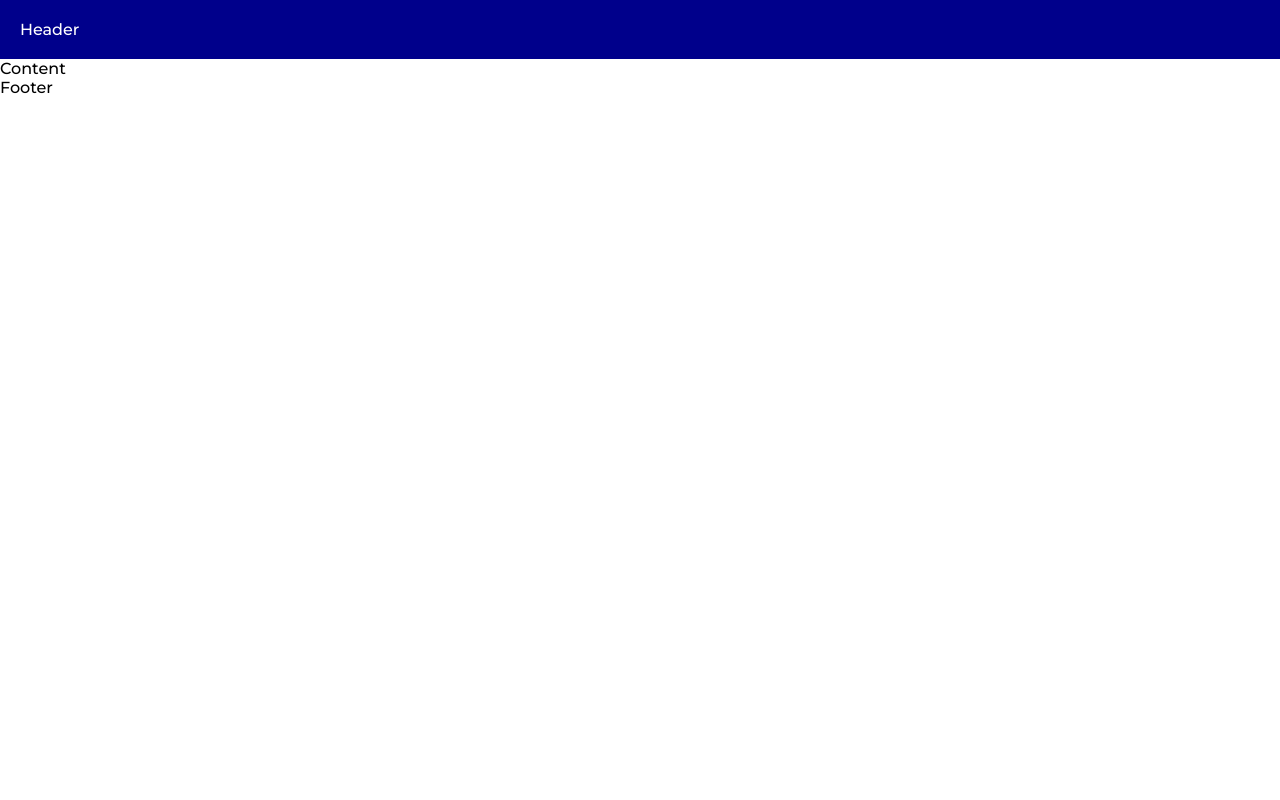
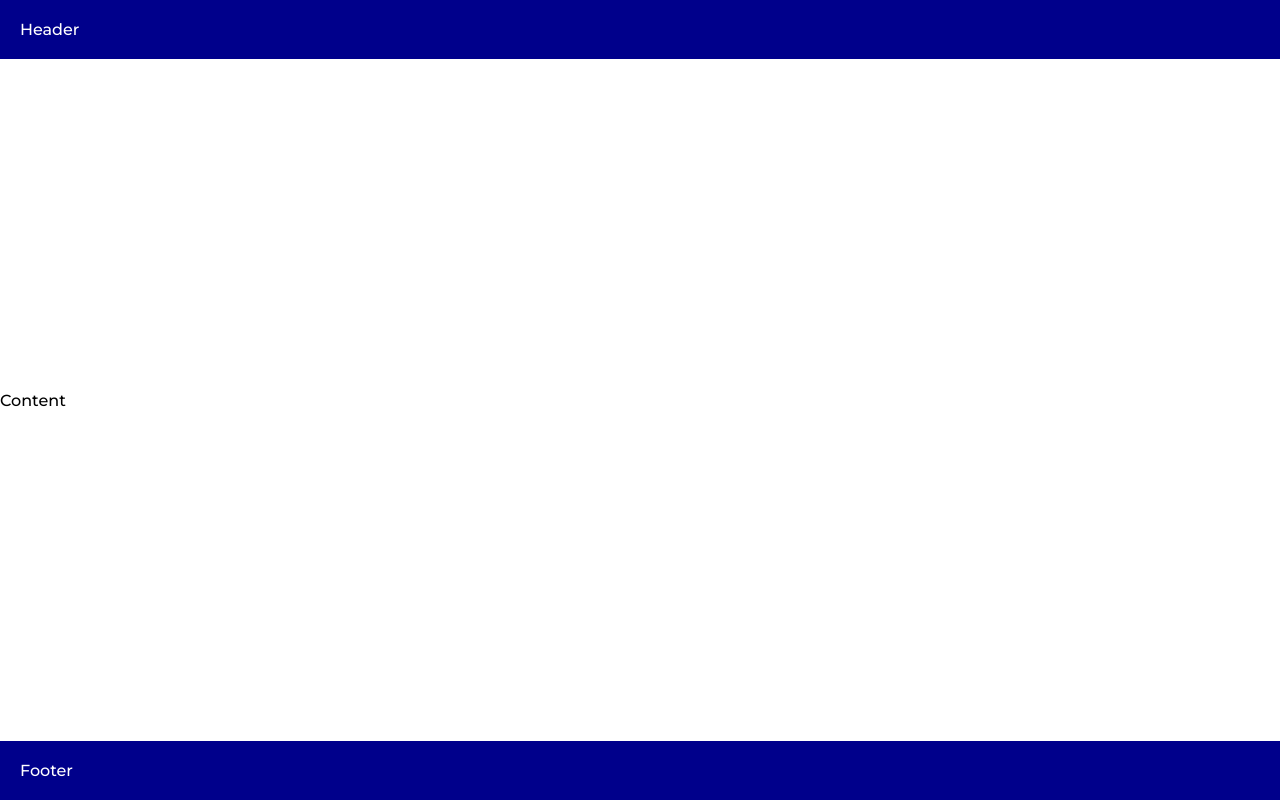
Before and after one commit to Sergo-Kaz13/movies-app-react, a React (Create React App) app: page / in a window 1280 px wide. Built offline with nearby package versions, Linux system fonts and the light colour scheme.

Commit message:
add styled block footer and start add Layout

```diff
--- a/src/App.js
+++ b/src/App.js
@@ -1,17 +1,14 @@
-import { useState } from 'react';
 import { ThemeProvider } from 'styled-components';
 
 import { Layout } from './components';
 import { GlobalStyles } from './styles';
-import { darkTheme, lightTheme } from './themes';
+import { darkTheme } from './themes';
 
-export const App = () => {
-    const [theme, setTheme] = useState(darkTheme);
-
-    return (
-        <ThemeProvider theme={theme}>
-            <GlobalStyles />
-            <Layout>Content</Layout>
-        </ThemeProvider>
-    );
-};
+export const App = () => (
+    <ThemeProvider theme={darkTheme}>
+        <GlobalStyles />
+        <Layout>
+            <span>Content</span>
+        </Layout>
+    </ThemeProvider>
+);
--- a/src/components/Footer/styles/StyledFooter.js
+++ b/src/components/Footer/styles/StyledFooter.js
@@ -1,3 +1,7 @@
 import styled from 'styled-components/macro';
 
-export const StyledFooter = styled.footer``;
+export const StyledFooter = styled.footer`
+    padding: 2rem;
+    color: ${props => props.theme.color};
+    background-color: ${props => props.theme.bgColor};
+`;
--- a/src/components/Layout/styles/StyledLayout.js
+++ b/src/components/Layout/styles/StyledLayout.js
@@ -1,3 +1,8 @@
 import styled from 'styled-components/macro';
 
-export const StyledLayout = styled.div``;
+export const StyledLayout = styled.div`
+    height: 100%;
+    display: flex;
+    flex-direction: column;
+    justify-content: space-between;
+`;
--- a/src/styles/GlobalStyles.js
+++ b/src/styles/GlobalStyles.js
@@ -9,6 +9,11 @@ export const GlobalStyles = createGlobalStyle`
 
     html {
         font-size: 62.5%; // 10px => 1rem
+        height: 100%;
+    }
+
+    body {
+        height: 100%;
     }
 
     body,
@@ -23,4 +28,8 @@ export const GlobalStyles = createGlobalStyle`
     button {
         cursor: pointer;
     }
+
+    #root {
+        height: 100%;
+    }
 `;
```
